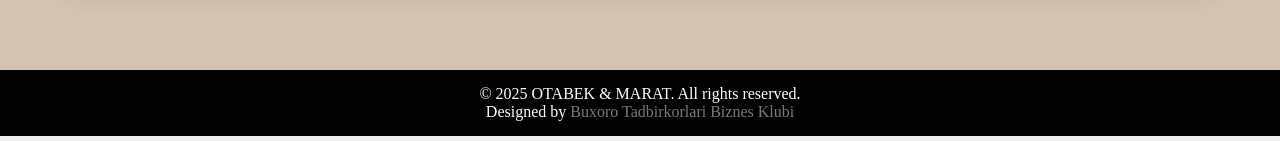
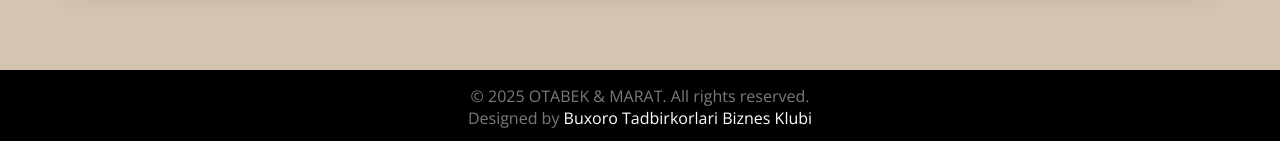
Before and after one commit to amonovdobry07/olimov-golib, a React (Vite) app: page / in a window 1280 px wide. Shown: the part 1992-2133 px from the top of the page. Built offline with nearby package versions, Linux system fonts and the light colour scheme; a web font is replaced by a local one.

Commit message:
copyrigth add

```diff
--- a/src/components/Workers/Workers.css
+++ b/src/components/Workers/Workers.css
@@ -1,4 +1,5 @@
 @import url('https://fonts.googleapis.com/css2?family=Poppins:wght@400;500;600&display=swap');
+@import url('https://fonts.googleapis.com/css2?family=Open+Sans:ital,wght@0,300..800;1,300..800&family=Roboto:ital,wght@0,100..900;1,100..900&display=swap');
 
 .ContactForm {
   padding: 80px 0;
@@ -101,9 +102,10 @@
 .coright {
   width: 100%;
   padding: 15px 0;
+  font-family: "Open Sans", sans-serif;
   background-color: black;
   text-align: center;
-  color: white;
+  color: rgba(124, 120, 120, 1);
 }
 
 /* ==============================
--- a/src/components/Workers/Workers.jsx
+++ b/src/components/Workers/Workers.jsx
@@ -61,7 +61,7 @@
         <p>© 2025 OTABEK & MARAT. All rights reserved.</p>
         <span>
           Designed by{" "}
-          <a style={{ textDecoration: "none", color: "rgba(124, 120, 120, 1)", }}
+          <a style={{ textDecoration: "none", color: "rgba(255, 255, 255, 1)", }}
             href="https://t.me/buxoro_tadbirkorlar_klubi"
             target="_blank"
             rel="noopener noreferrer"
```
